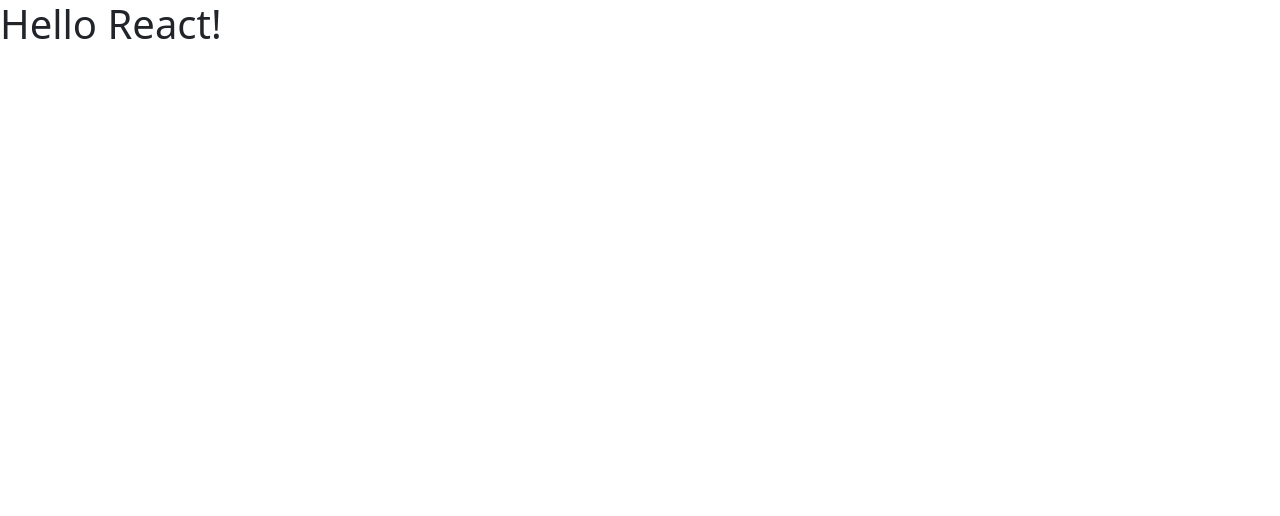
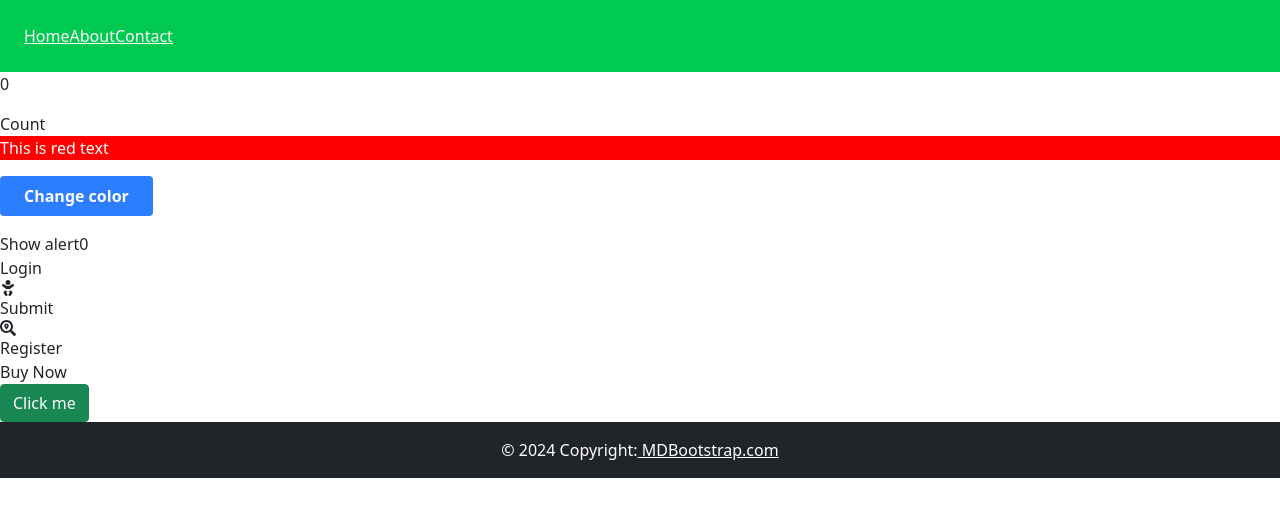
Before and after one commit to OIC-Hub/october_react, a React (Vite) app: page / in a window 1280 px wide. Shown: the top 516 px of the page. Built offline with nearby package versions, Linux system fonts and the light colour scheme; no server answers.

Commit message:
react router

```diff
--- a/package.json
+++ b/package.json
@@ -15,6 +15,7 @@
     "react": "^19.1.1",
     "react-dom": "^19.1.1",
     "react-icons": "^5.5.0",
+    "react-router-dom": "^7.9.4",
     "tailwindcss": "^4.1.14"
   },
   "devDependencies": {
--- a/src/App.jsx
+++ b/src/App.jsx
@@ -1,20 +1,35 @@
+import { BrowserRouter, Route, Routes } from 'react-router-dom'
 import './App.css'
 import React from 'react'
+import Navbar from './common/Navbar'
+import Footer from './common/Footer'
+import Home from './pages/Home'
+import About from './pages/About'
+import Contact from './pages/Contact'
 // import Button from './components/Button'
 // import Cards from './components/Cards'
 // import Form from './components/Form'
 // import MondayClass from './components/MondayClass'
 // import Product from './components/product'
-import TuesdayClass from './components/TuesdayClass'
+// import TuesdayClass from './components/TuesdayClass'
 
 function App() {
 
 
   return (
     <>
-      <h1>Hello React!</h1>
+    <BrowserRouter>
+      <Navbar />
+     <Routes>
+        <Route path="/" element={<Home />} />
+        <Route path="/about" element={<About />} />
+        <Route path="/contact" element={<Contact />} />
+     </Routes>
+     <Footer />
+    </BrowserRouter>
+      {/* <h1>Hello React!</h1> */}
       {/* <MondayClass /> */}
-      <TuesdayClass />
+      {/* <TuesdayClass /> */}
       {/* <Button />
       <Cards />
       <Form />
--- /dev/null
+++ b/src/common/Footer.jsx
@@ -0,0 +1,16 @@
+import React from 'react'
+
+const Footer = () => {
+  return (
+    <>
+      <footer>
+        <div className="text-center p-3 bg-dark text-white">
+          © 2024 Copyright:
+          <a className="text-white" href="https://mdbootstrap.com/"> MDBootstrap.com</a>
+        </div>
+      </footer>
+    </>
+  )
+}
+
+export default Footer
--- /dev/null
+++ b/src/common/Navbar.jsx
@@ -0,0 +1,15 @@
+import React from 'react'
+
+const Navbar = () => {
+  return (
+    <>
+        <nav className='bg-green-500 p-4 text-white'>
+          <a className='text-white' href="/">Home</a>
+          <a className='text-white' href="/about">About</a>
+          <a className='text-white' href="/contact">Contact</a>
+        </nav>
+    </>
+  )
+}
+
+export default Navbar
--- /dev/null
+++ b/src/pages/About.jsx
@@ -0,0 +1,12 @@
+import React from 'react'
+
+const About = () => {
+  return (
+    <>
+      <h1>About</h1>
+      <p>This is the about page.</p>
+    </>
+  )
+}
+
+export default About
--- /dev/null
+++ b/src/pages/Contact.jsx
@@ -0,0 +1,12 @@
+import React from 'react'
+
+const Contact = () => {
+  return (
+    <>
+      <h1>Contact</h1>
+      <p>This is the contact page.</p>
+    </>
+  )
+}
+
+export default Contact
--- /dev/null
+++ b/src/pages/Home.jsx
@@ -0,0 +1,15 @@
+import React from 'react'
+import MondayClass from '../components/MondayClass'
+import Product from '../components/product'
+
+const Home = () => {
+  return (
+    <>
+     <MondayClass />
+     <Product />
+
+    </>
+  )
+}
+
+export default Home
```
Also changed, not shown: 1 other file (tests, documents, lock files or other folders).
